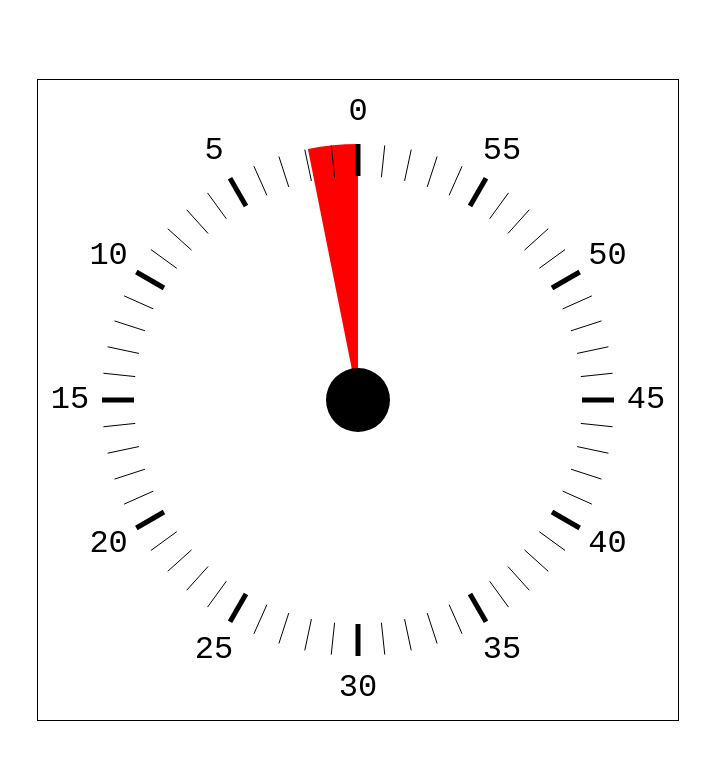
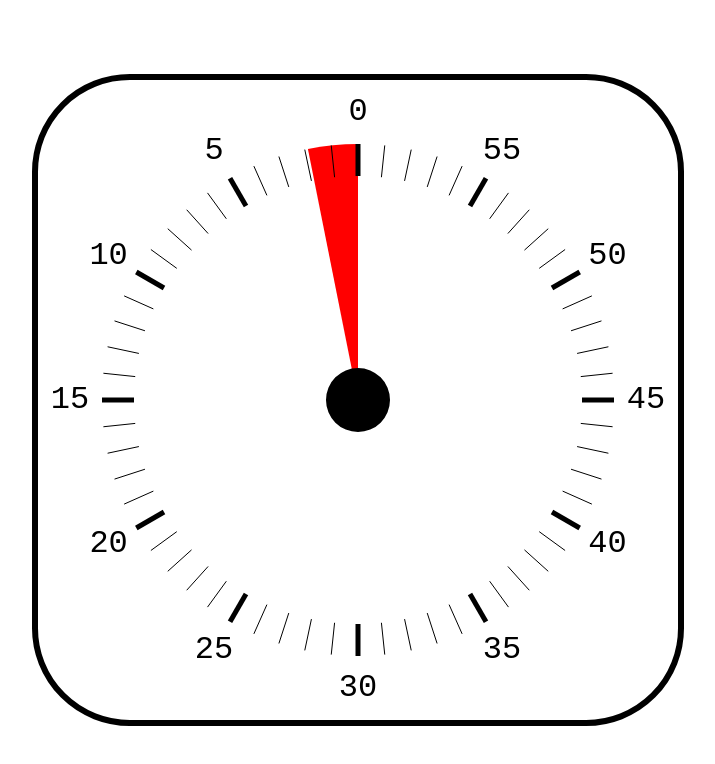
Before and after one commit to jorenvo/timer, a website with bundled scripts: page src/index.html in a window 1280 px wide. Shown: the whole page, without its empty margins (282-997 px from the left). Built offline with nearby package versions, Linux system fonts and the light colour scheme.

Commit message:
Make border a bit nicer

```diff
--- a/src/timer.css
+++ b/src/timer.css
@@ -7,7 +7,8 @@
 
 #timer-canvas {
     width: 50%;
-    border: 1px solid black;
+    border: 0.5vw solid black;
+    border-radius: 15%;
 }
 
 #bunny {
```
